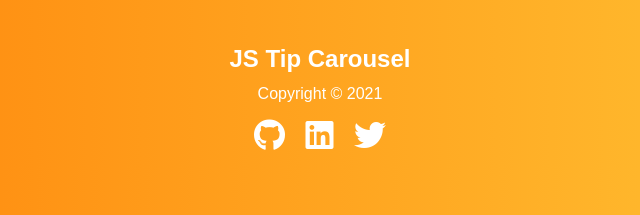
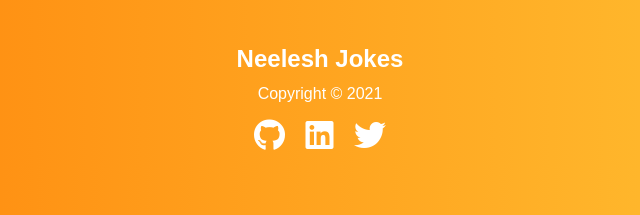
Before and after one commit to singhsduos/Dad-Jokes, a plain HTML site: page index.html in a window 1280 px wide. Shown: the part 244-459 px from the top of the page, 320-960 px from the left. Drawn offline with nearby package versions, Linux system fonts and the light colour scheme.

Commit message:
Update index.html

```diff
--- a/index.html
+++ b/index.html
@@ -29,7 +29,7 @@
     <footer>
         <div class="footer">
             <div class="copyright">
-                <h2 class="text">JS Tip Carousel</h2>
+                <h2 class="text">Neelesh Jokes</h2>
                 <p class="copyText">Copyright &copy; 2021</p>
             </div>
 
```
